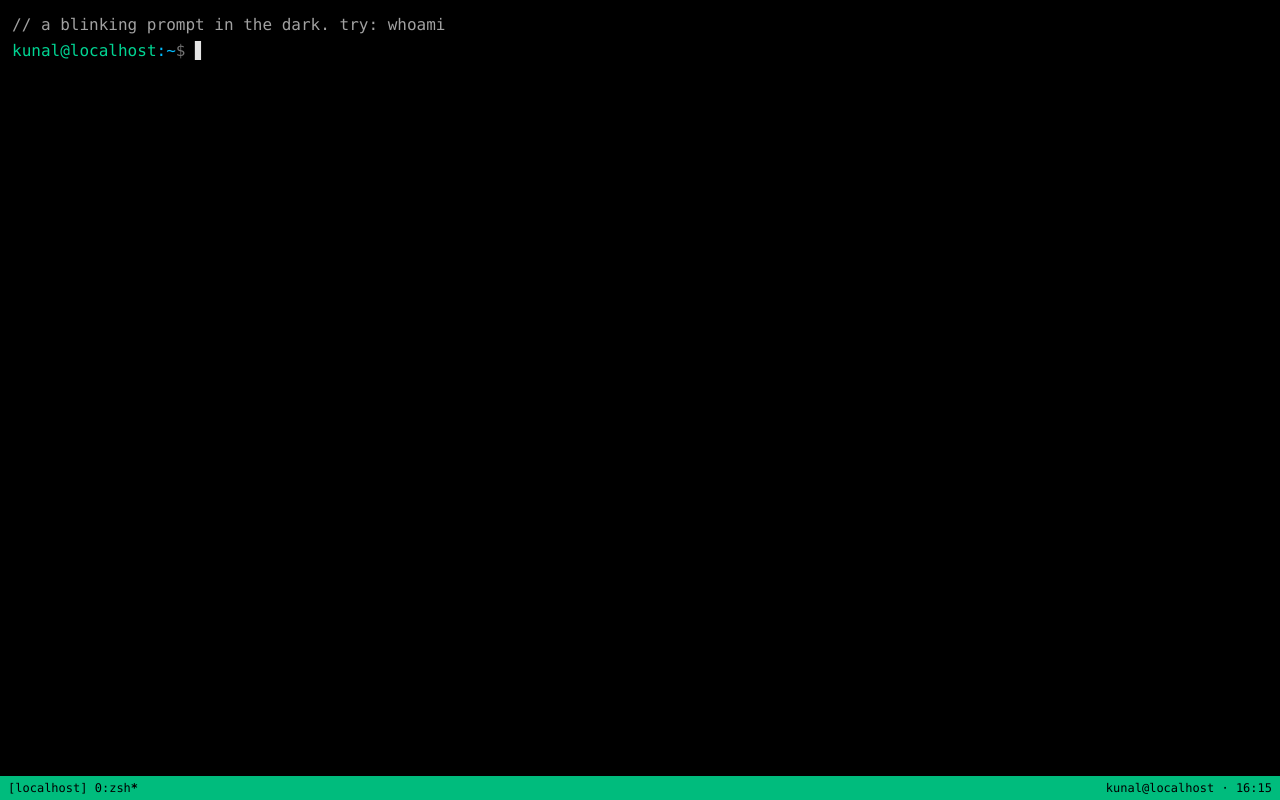
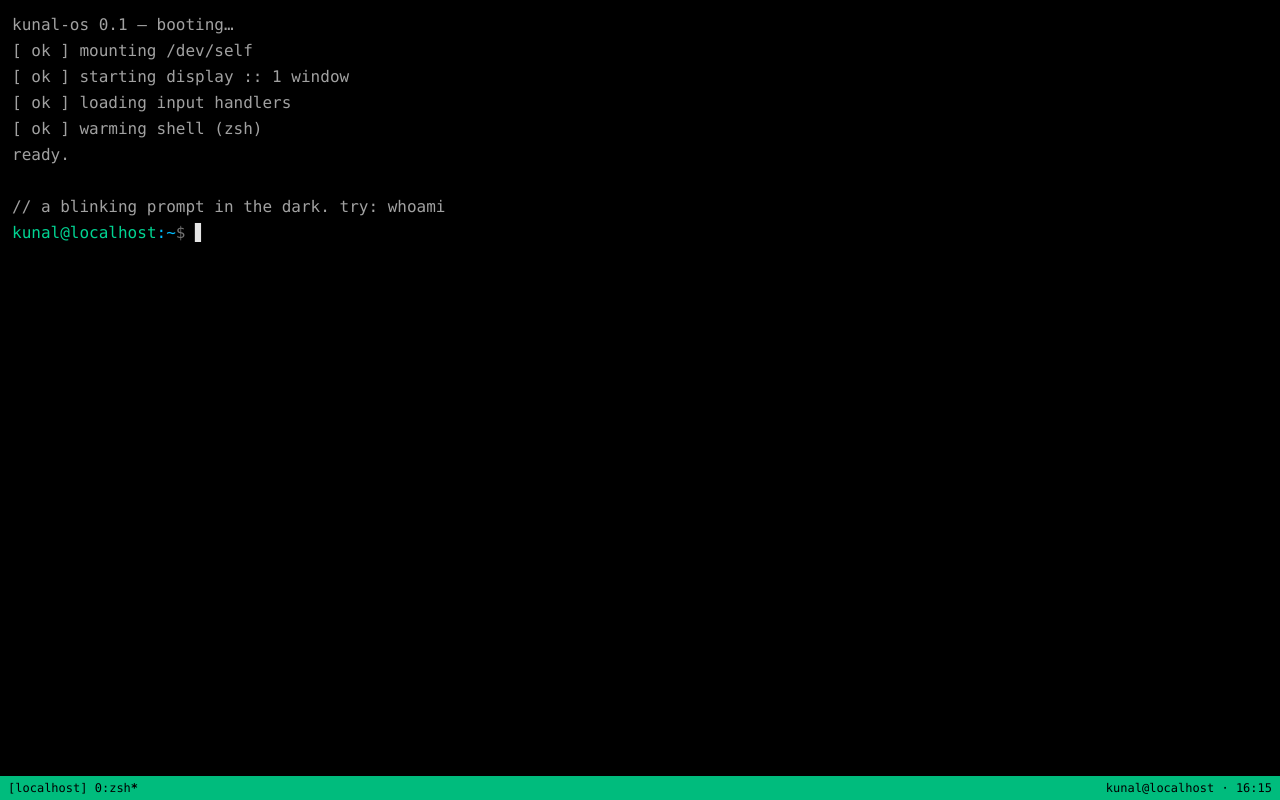
Before and after one commit to kunalbhat/portfolio-2025, a Next.js app: page / in a window 1280 px wide. Built offline with nearby package versions, Linux system fonts and the light colour scheme.

Commit message:
add boot sequence

```diff
--- a/src/components/terminal.tsx
+++ b/src/components/terminal.tsx
@@ -24,9 +24,16 @@ const HELP = [
   "  help     — this list",
 ];
 
-const INITIAL_LINES: Line[] = [
-  { kind: "output", text: "// a blinking prompt in the dark. try: whoami" },
+const BOOT_LINES = [
+  "kunal-os 0.1 — booting…",
+  "[ ok ] mounting /dev/self",
+  "[ ok ] starting display :: 1 window",
+  "[ ok ] loading input handlers",
+  "[ ok ] warming shell (zsh)",
+  "ready.",
 ];
+
+const HINT = "// a blinking prompt in the dark. try: whoami";
 
 type Theme = "dark" | "light";
 
@@ -90,7 +97,8 @@ function Prompt({ palette }: { palette: Palette }) {
 }
 
 export default function Terminal() {
-  const [lines, setLines] = useState<Line[]>(INITIAL_LINES);
+  const [lines, setLines] = useState<Line[]>([]);
+  const [booting, setBooting] = useState(true);
   const [input, setInput] = useState("");
   const [history, setHistory] = useState<string[]>([]);
   const [histIdx, setHistIdx] = useState(-1);
@@ -120,6 +128,37 @@ export default function Terminal() {
     if (el) el.scrollTop = el.scrollHeight;
   }, [lines]);
 
+  // Boot sequence: reveal the POST-style log lines one at a time, then settle
+  // on the hint. Replays on every reboot. Input is inert until it finishes.
+  useEffect(() => {
+    if (!booting) return;
+    const seq = [...BOOT_LINES, "", HINT];
+    const reduced = window.matchMedia(
+      "(prefers-reduced-motion: reduce)",
+    ).matches;
+    const timers: number[] = [];
+    if (reduced) {
+      timers.push(
+        window.setTimeout(() => {
+          setLines(seq.map((text) => ({ kind: "output", text })));
+          setBooting(false);
+        }, 0),
+      );
+      return () => timers.forEach((t) => window.clearTimeout(t));
+    }
+    let delay = 120;
+    seq.forEach((text, idx) => {
+      timers.push(
+        window.setTimeout(() => {
+          setLines((prev) => [...prev, { kind: "output", text }]);
+          if (idx === seq.length - 1) setBooting(false);
+        }, delay),
+      );
+      delay += text.startsWith("[") ? 120 : 220;
+    });
+    return () => timers.forEach((t) => window.clearTimeout(t));
+  }, [booting]);
+
   // While powered down, any key or tap reboots to a fresh terminal. Arm after
   // a short delay so the keypress that ran `exit` doesn't instantly reboot —
   // otherwise the black screen never actually shows.
@@ -131,11 +170,12 @@ export default function Terminal() {
     }, 400);
     const reboot = () => {
       if (!armed) return;
-      setLines(INITIAL_LINES);
+      setLines([]);
       setInput("");
       setHistory([]);
       setHistIdx(-1);
       setPowered(true);
+      setBooting(true);
     };
     window.addEventListener("keydown", reboot);
     window.addEventListener("pointerdown", reboot);
@@ -192,6 +232,7 @@ export default function Terminal() {
   }
 
   function onKeyDown(e: React.KeyboardEvent<HTMLInputElement>) {
+    if (booting) return;
     if (e.key === "Enter") {
       run(input);
       if (input.trim()) setHistory((h) => [input, ...h]);
@@ -257,11 +298,17 @@ export default function Terminal() {
           ),
         )}
 
+        {!booting ? (
         <div className="whitespace-pre-wrap break-words">
           <Prompt palette={palette} />
           {input}
           <span className={`terminal-cursor ${palette.cursor}`}>▋</span>
         </div>
+        ) : (
+          <div className="whitespace-pre-wrap break-words">
+            <span className={`terminal-cursor ${palette.cursor}`}>▋</span>
+          </div>
+        )}
 
         <input
           ref={inputRef}
```
